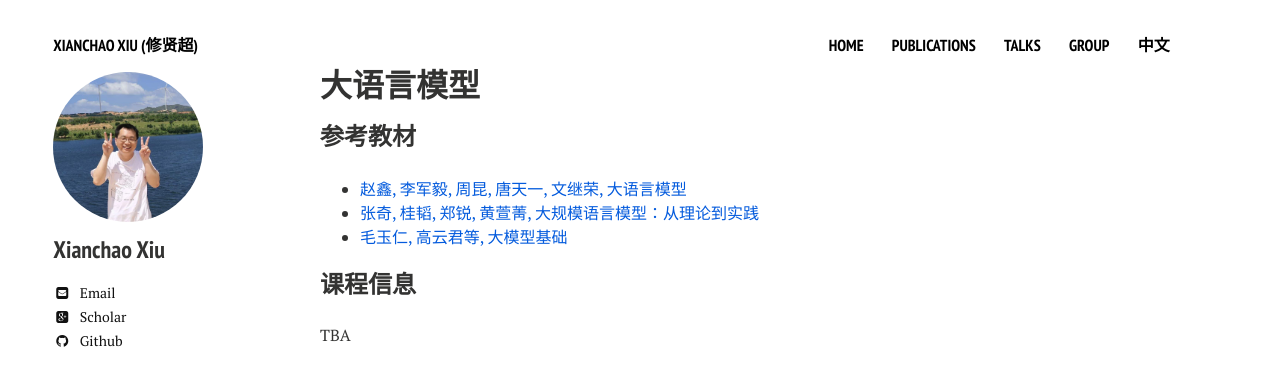
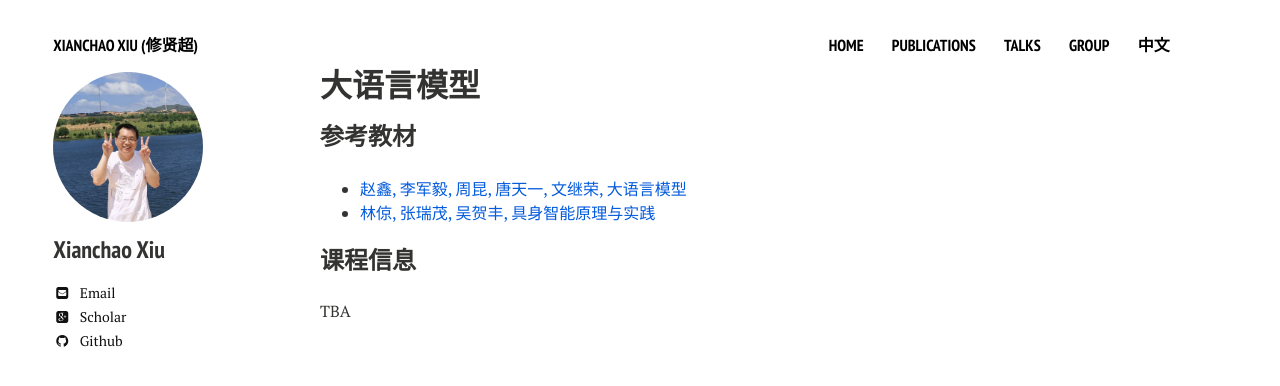
Before and after one commit to xianchaoxiu/xianchaoxiu.github.io, a Jekyll site: the page built from chinese/LLM/index.md, in a window 1280 px wide. Shown: the top 386 px of the page. Built offline with Jekyll 4.4.1, drawn with Linux system fonts in a browser that asks for light colours; nearby versions of some CDN libraries.

Commit message:
Update index.md

```diff
--- a/chinese/LLM/index.md
+++ b/chinese/LLM/index.md
@@ -7,8 +7,7 @@ share: false
 
 ### 参考教材
 * <a href="https://llmbook-zh.github.io/" class="textlink" target="_blank"> 赵鑫, 李军毅, 周昆, 唐天一, 文继荣, 大语言模型 </a><br>
-* <a href="https://intro-llm.github.io/" class="textlink" target="_blank"> 张奇, 桂韬, 郑锐, 黄萱菁, 大规模语言模型：从理论到实践 </a><br>
-* <a href="https://github.com/ZJU-LLMs/Foundations-of-LLMs" class="textlink" target="_blank"> 毛玉仁, 高云君等, 大模型基础 </a><br>
+* <a href="https://item.jd.com/14455267.html" class="textlink" target="_blank"> 林倞, 张瑞茂, 吴贺丰, 具身智能原理与实践 </a><br>
 
 
 ### 课程信息
```
